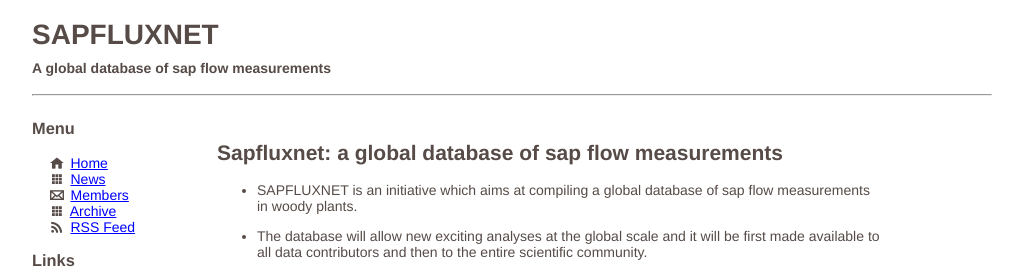
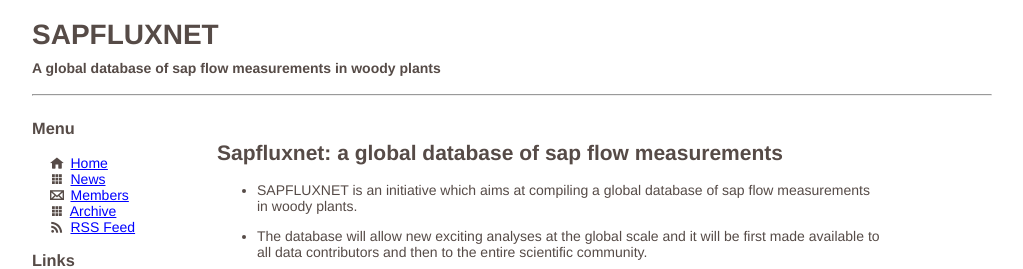
Before and after one commit to sapfluxnet/sapfluxnet-public, a Jekyll site: the page built from index.html, in a window 1280 px wide. Shown: the top 269 px of the page, without its empty margins (26-1049 px from the left). Built offline with Jekyll 4.4.1, drawn with Linux system fonts in a browser that asks for light colours; Markdown is read by kramdown in place of the engine named in the settings; the list of posts is cut into pages by our own code.

Commit message:
Update _config.yml

```diff
--- a/_config.yml
+++ b/_config.yml
@@ -2,7 +2,7 @@
 name: SAPFLUXNET
 
 # Short description (goes below the title; it will also be used in the RSS feed)
-description: A global database of sap flow measurements
+description: A global database of sap flow measurements in woody plants
 
 # Your name, as you want it to appear underneath each post and in the footer
 author: Rafael Poyatos López
```
